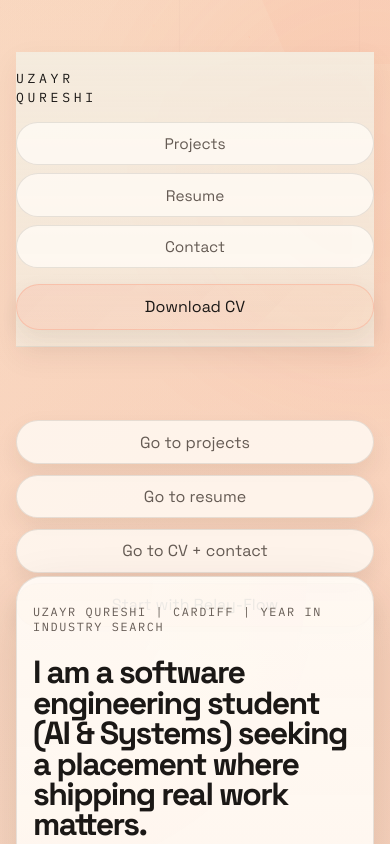
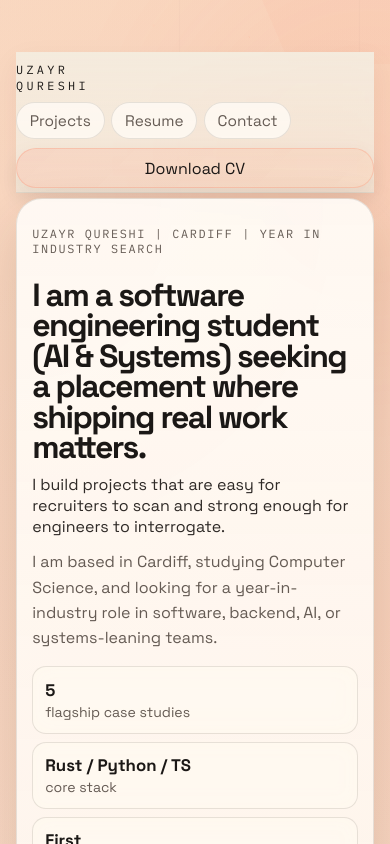
Before and after one commit to mr2buzi/Uzayr, a React (Vite) app: page / in a window 390 px wide. Shown: the part 780-1624 px from the top of the page. Built offline with nearby package versions, Linux system fonts and the light colour scheme.

Commit message:
Refine mobile layout spacing

```diff
--- a/src/index.css
+++ b/src/index.css
@@ -1198,12 +1198,18 @@ a:focus-visible {
     position: static;
     display: grid;
     grid-template-columns: 1fr;
-    padding-top: 1.15rem;
+    gap: 0.65rem;
+    padding: 0.65rem 0 0.25rem;
+  }
+
+  .brandmark {
+    gap: 0.05rem;
+    font-size: 0.74rem;
   }
 
   .site-nav {
-    display: grid;
-    grid-template-columns: repeat(3, minmax(0, 1fr));
+    display: flex;
+    flex-wrap: wrap;
     width: 100%;
     gap: 0.5rem;
     padding-bottom: 0;
@@ -1213,22 +1219,25 @@ a:focus-visible {
     display: inline-flex;
     align-items: center;
     justify-content: center;
-    min-height: 2.7rem;
-    padding: 0.65rem 0.75rem;
+    min-height: 2.3rem;
+    padding: 0.5rem 0.8rem;
     border: 1px solid var(--line);
     border-radius: 999px;
     background: rgba(255, 250, 244, 0.82);
   }
 
+  .nav-cta {
+    min-height: 2.35rem;
+    padding: 0.55rem 0.95rem;
+  }
+
   .quick-nav {
-    position: static;
-    display: grid;
-    grid-template-columns: repeat(2, minmax(0, 1fr));
-    padding-bottom: 0.25rem;
+    display: none;
   }
 
   .hero {
-    padding-top: 1rem;
+    gap: 0.75rem;
+    padding-top: 0.3rem;
   }
 
   .hero__copy,
@@ -1241,11 +1250,11 @@ a:focus-visible {
   .secondary-card,
   .brand-card,
   .contact-card {
-    padding: 1rem;
+    padding: 0.95rem;
   }
 
   .section {
-    padding-top: 1.5rem;
+    padding-top: 1.1rem;
   }
 
   #projects,
@@ -1254,36 +1263,41 @@ a:focus-visible {
     scroll-margin-top: 1.5rem;
   }
 
+  .hero__intro,
+  .hero__panel-content,
+  .hero__focus-list,
+  .case-study,
+  .resume-panel {
+    gap: 0.75rem;
+  }
+
   .hero__quickbar {
     grid-template-columns: repeat(2, minmax(0, 1fr));
+    gap: 0.5rem;
   }
 
   .hero__actions {
-    display: grid;
-    grid-template-columns: repeat(2, minmax(0, 1fr));
+    display: flex;
+    flex-wrap: wrap;
+    gap: 0.5rem;
   }
 
   .segmented-control {
-    display: grid;
-    grid-template-columns: repeat(3, minmax(0, 1fr));
+    gap: 0.5rem;
   }
 
   .tag-filter-row,
   .tab-row,
   .project-links-inline {
-    display: grid;
-    grid-template-columns: repeat(2, minmax(0, 1fr));
+    gap: 0.5rem;
   }
 
-  .quick-nav a,
-  .quick-nav button,
-  .hero__actions a,
   .segmented-control button,
   .tag-filter-row button,
   .tab-row button,
-  .project-links-inline a,
-  .nav-cta {
-    width: 100%;
+  .project-links-inline a {
+    min-height: 2.4rem;
+    padding: 0.58rem 0.8rem;
   }
 
   .project-list-item__main {
@@ -1338,7 +1352,23 @@ a:focus-visible {
   }
 
   .hero-scene {
-    min-height: 220px;
+    min-height: 180px;
+  }
+
+  .hero-proof {
+    padding: 0.7rem 0.75rem;
+  }
+
+  .hero-highlight {
+    padding: 0.8rem 0.9rem;
+  }
+
+  .selection-pill {
+    padding: 0.75rem 0.85rem;
+  }
+
+  .case-study-stage__top {
+    padding: 0.8rem 0.9rem;
   }
 
   .ambient {
@@ -1358,18 +1388,34 @@ a:focus-visible {
 }
 
 @media (max-width: 560px) {
-  .site-nav,
-  .quick-nav,
-  .hero__actions,
+  .site-header {
+    gap: 0.55rem;
+  }
+
+  .site-nav {
+    gap: 0.4rem;
+  }
+
+  .nav-cta,
+  .hero__actions a {
+    width: 100%;
+  }
+
+  .hero__quickbar {
+    grid-template-columns: 1fr;
+  }
+
+  .segmented-control,
   .tag-filter-row,
   .tab-row,
   .project-links-inline {
+    display: grid;
     grid-template-columns: 1fr;
   }
 
-  .hero__quickbar,
-  .segmented-control {
-    grid-template-columns: repeat(2, minmax(0, 1fr));
+  .hero__actions {
+    display: grid;
+    grid-template-columns: 1fr;
   }
 
   .hero h1 {
@@ -1378,6 +1424,10 @@ a:focus-visible {
 
   .section-heading h2 {
     max-width: 100%;
+  }
+
+  .hero-scene {
+    min-height: 160px;
   }
 }
 
```
